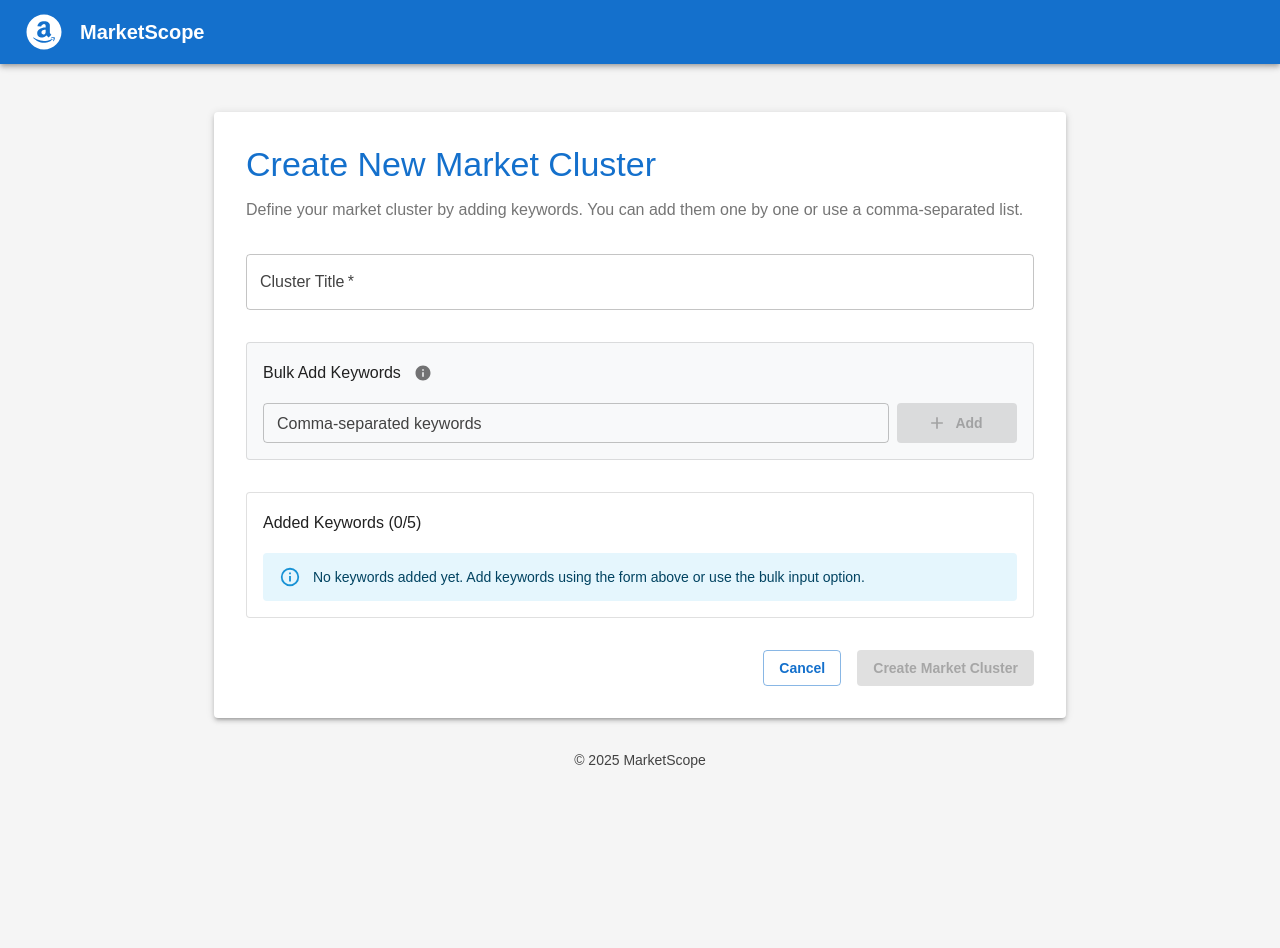
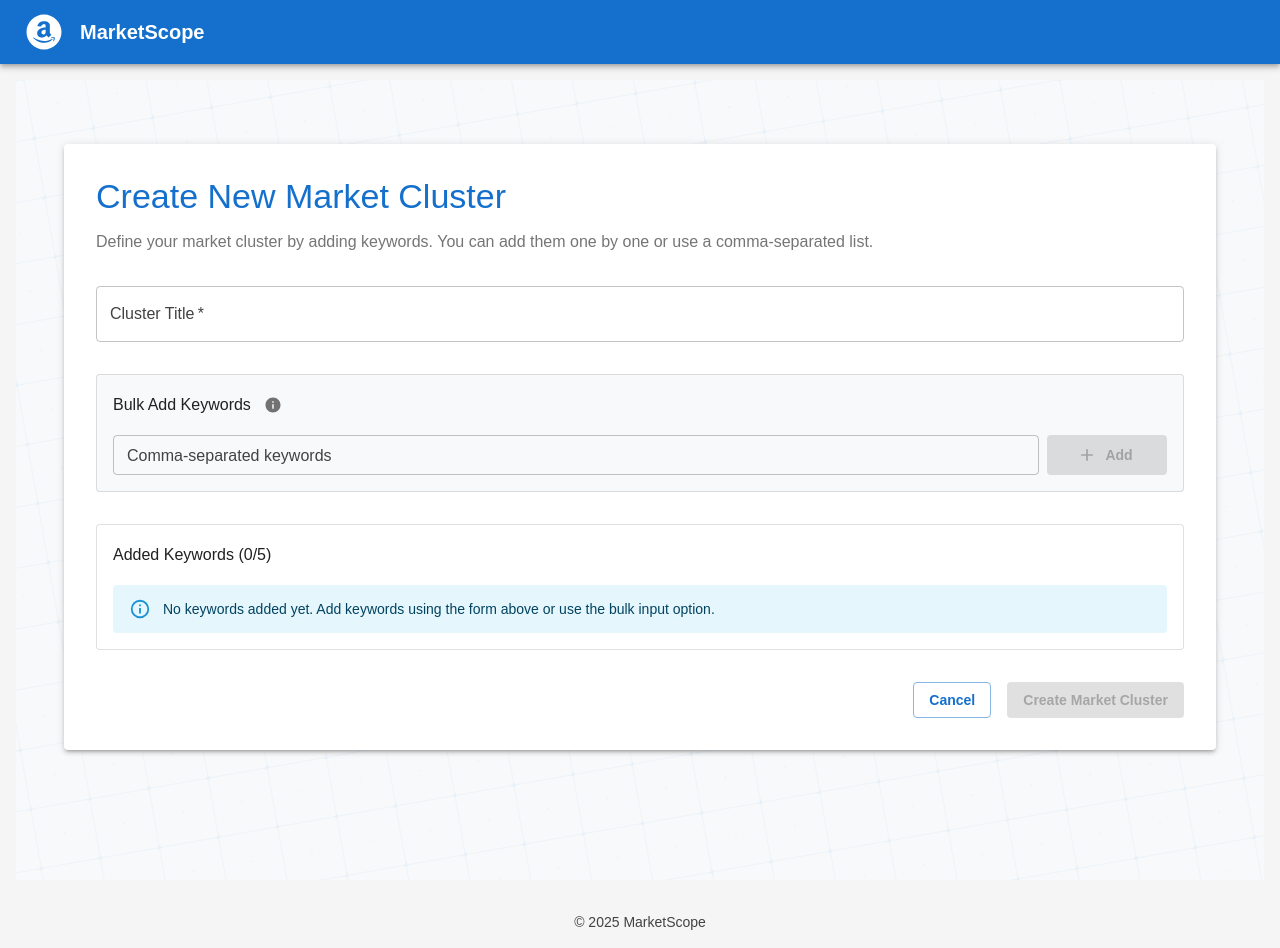
Before and after one commit to SebastianChristoph/amascrape, a React (Vite) app in the folder frontend/: page /add-market-cluster in a window 1280 px wide. Before the commit the page ends 800 px from the top, so only its background shows below. Built offline with nearby package versions, Linux system fonts and the light colour scheme.

Commit message:
Background AddMarketCluster

```diff
--- a/frontend/src/pages/AddMarketCluster.tsx
+++ b/frontend/src/pages/AddMarketCluster.tsx
@@ -17,6 +17,7 @@ import { useNavigate } from "react-router-dom";
 import { MdAdd, MdDelete, MdInfo } from "react-icons/md";
 import { useSnackbar } from "../providers/SnackbarProvider";
 import MarketService from "../services/MarketService";
+import { commonBackgroundStyle, moveBackgroundKeyframes } from "../components/BackgroundPattern";
 
 const AddMarketCluster: React.FC = () => {
   const navigate = useNavigate();
@@ -141,7 +142,21 @@ const AddMarketCluster: React.FC = () => {
   };
 
   return (
-    <Container maxWidth="md">
+    <Box
+      sx={{
+        minHeight: "100vh",
+        position: "relative",
+        overflow: "hidden",
+        backgroundColor: "#f8f9fa",
+        "&::before": {
+          ...commonBackgroundStyle,
+          opacity: 0.6,
+          filter: "contrast(100%)",
+        },
+        "@keyframes moveBackground": moveBackgroundKeyframes,
+      }}
+    >
+      <Container maxWidth="lg" sx={{ position: "relative", zIndex: 1, py: 4 }}>
         <Paper elevation={3} sx={{ p: 4, mt: 4 }}>
           <Typography variant="h4" gutterBottom sx={{ color: "primary.main" }}>
             Create New Market Cluster
@@ -274,6 +289,7 @@ const AddMarketCluster: React.FC = () => {
           )}
         </Paper>
       </Container>
+    </Box>
   );
 };
 
```
Lines whose indentation alone changed are shown as unchanged.
